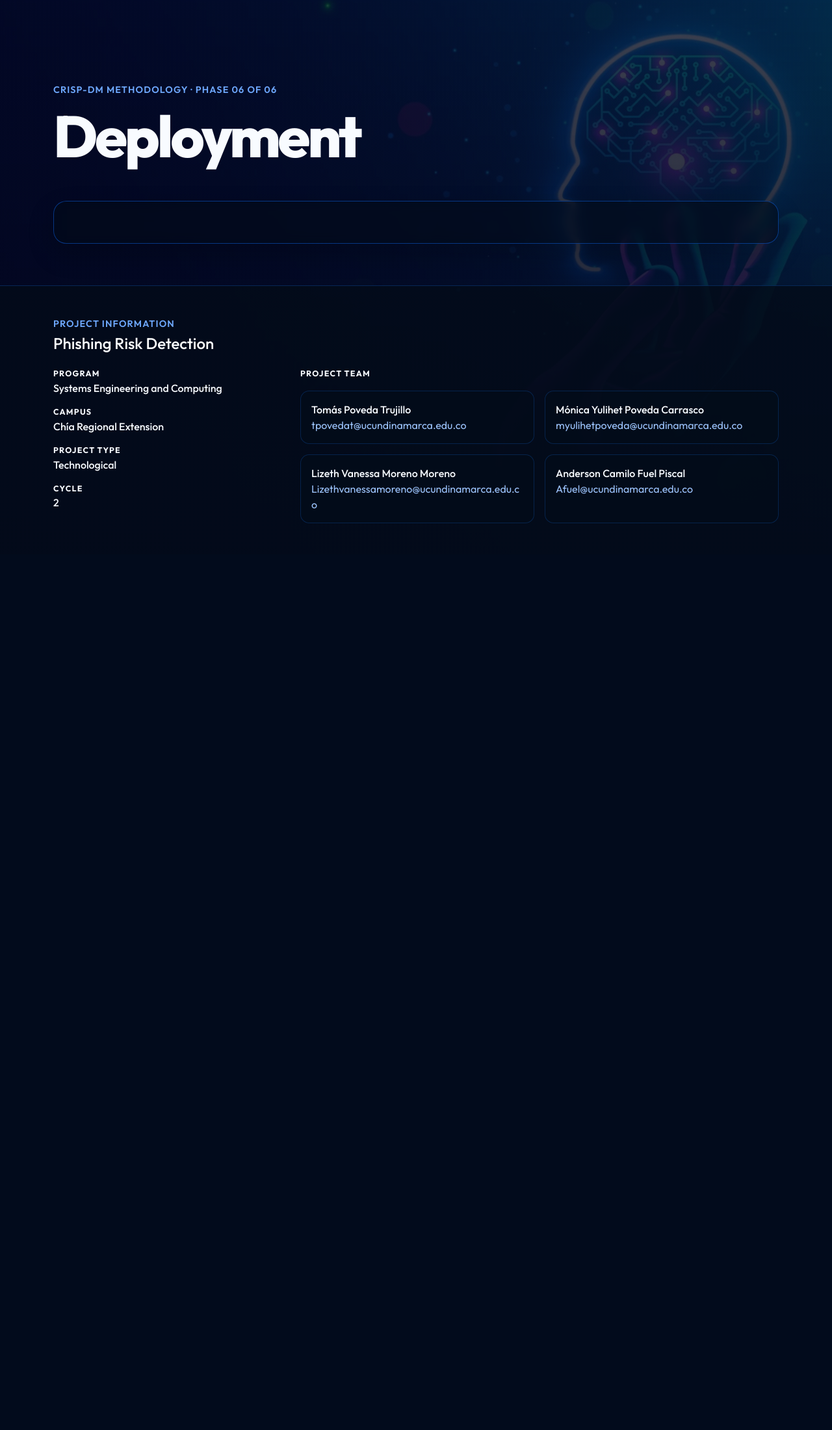
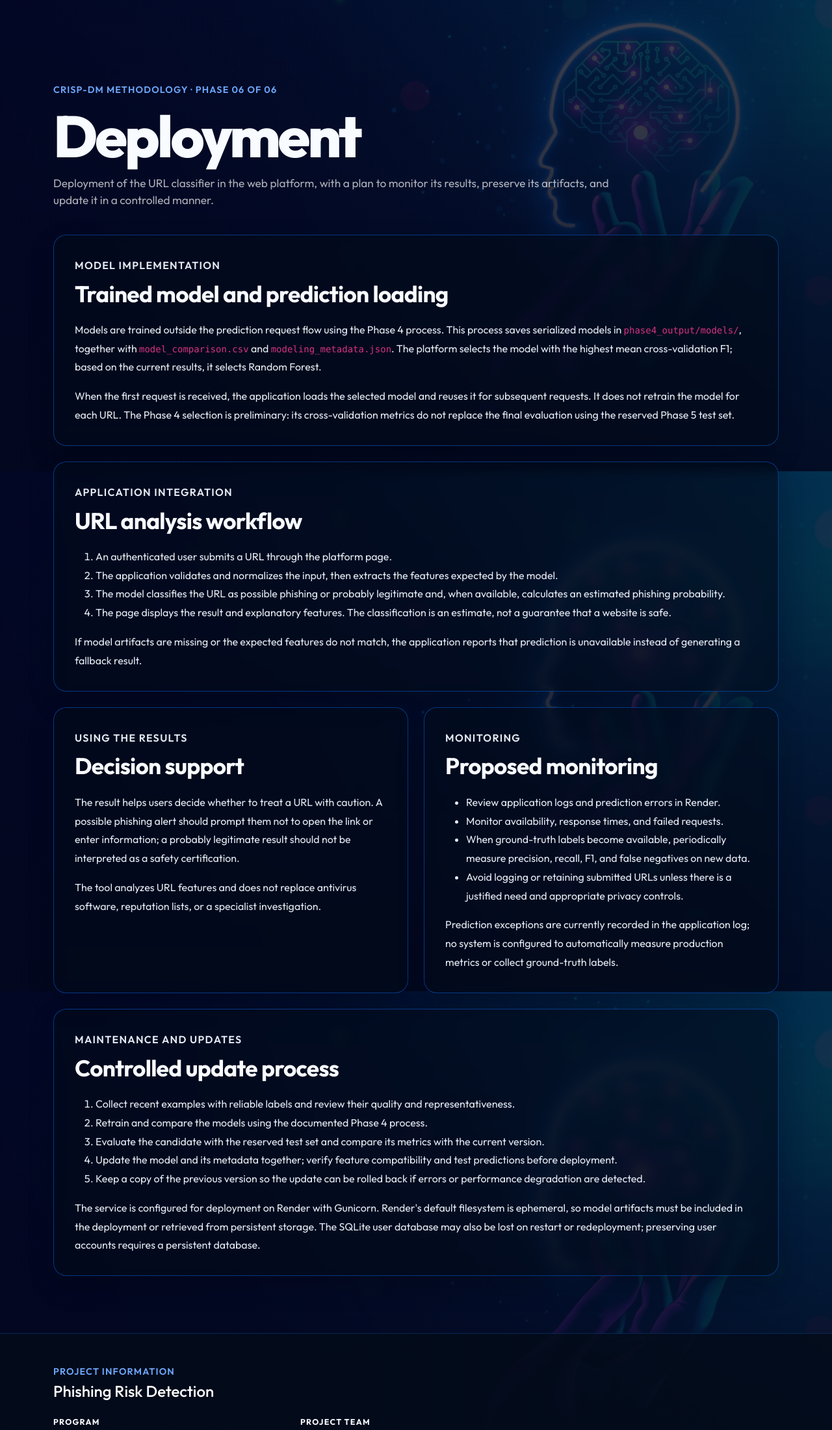
Before and after one commit to MonicaPoveda/Proyecto_MachineL, a Flask app: page /methodology/deployment/ in a window 1280 px wide. Shown: the part 75-2275 px from the top of the page at 65% size. Before the commit the page ends 880 px from the top, so only its background shows below. Run offline with Flask 3, Linux system fonts and the light colour scheme.

Commit message:
Add deployment phase documentation

```diff
--- a/templates/methodology/deployment.html
+++ b/templates/methodology/deployment.html
@@ -7,11 +7,105 @@
     <div class="container">
         <p class="eyebrow mb-3">CRISP-DM Methodology · Phase 06 of 06</p>
         <h1 class="mb-3">Deployment</h1>
+        <p class="research-intro mb-0">
+            Deployment of the URL classifier in the web platform, with a plan to monitor
+            its results, preserve its artifacts, and update it in a controlled manner.
+        </p>
     </div>
 </section>
+
 <section class="content-section pt-3">
     <div class="container">
-        <div class="info-card" aria-label="Deployment phase content template"></div>
+        <article class="info-card mb-4">
+            <p class="eyebrow mb-2">Model implementation</p>
+            <h2 class="h3">Trained model and prediction loading</h2>
+            <p>
+                Models are trained outside the prediction request flow using the Phase 4
+                process. This process saves serialized models in
+                <code>phase4_output/models/</code>, together with
+                <code>model_comparison.csv</code> and <code>modeling_metadata.json</code>.
+                The platform selects the model with the highest mean cross-validation F1;
+                based on the current results, it selects Random Forest.
+            </p>
+            <p class="mb-0">
+                When the first request is received, the application loads the selected
+                model and reuses it for subsequent requests. It does not retrain the model
+                for each URL. The Phase 4 selection is preliminary: its cross-validation
+                metrics do not replace the final evaluation using the reserved Phase 5
+                test set.
+            </p>
+        </article>
+
+        <article class="info-card mb-4">
+            <p class="eyebrow mb-2">Application integration</p>
+            <h2 class="h3">URL analysis workflow</h2>
+            <ol class="mb-0">
+                <li>An authenticated user submits a URL through the platform page.</li>
+                <li>The application validates and normalizes the input, then extracts the features expected by the model.</li>
+                <li>The model classifies the URL as possible phishing or probably legitimate and, when available, calculates an estimated phishing probability.</li>
+                <li>The page displays the result and explanatory features. The classification is an estimate, not a guarantee that a website is safe.</li>
+            </ol>
+            <p class="mt-3 mb-0">
+                If model artifacts are missing or the expected features do not match, the
+                application reports that prediction is unavailable instead of generating
+                a fallback result.
+            </p>
+        </article>
+
+        <div class="row g-4 mb-4">
+            <div class="col-12 col-lg-6">
+                <article class="info-card h-100">
+                    <p class="eyebrow mb-2">Using the results</p>
+                    <h2 class="h3">Decision support</h2>
+                    <p>
+                        The result helps users decide whether to treat a URL with caution.
+                        A possible phishing alert should prompt them not to open the link
+                        or enter information; a probably legitimate result should not be
+                        interpreted as a safety certification.
+                    </p>
+                    <p class="mb-0">
+                        The tool analyzes URL features and does not replace antivirus
+                        software, reputation lists, or a specialist investigation.
+                    </p>
+                </article>
+            </div>
+            <div class="col-12 col-lg-6">
+                <article class="info-card h-100">
+                    <p class="eyebrow mb-2">Monitoring</p>
+                    <h2 class="h3">Proposed monitoring</h2>
+                    <ul class="mb-0">
+                        <li>Review application logs and prediction errors in Render.</li>
+                        <li>Monitor availability, response times, and failed requests.</li>
+                        <li>When ground-truth labels become available, periodically measure precision, recall, F1, and false negatives on new data.</li>
+                        <li>Avoid logging or retaining submitted URLs unless there is a justified need and appropriate privacy controls.</li>
+                    </ul>
+                    <p class="mt-3 mb-0">
+                        Prediction exceptions are currently recorded in the application
+                        log; no system is configured to automatically measure production
+                        metrics or collect ground-truth labels.
+                    </p>
+                </article>
+            </div>
+        </div>
+
+        <article class="info-card mb-4">
+            <p class="eyebrow mb-2">Maintenance and updates</p>
+            <h2 class="h3">Controlled update process</h2>
+            <ol>
+                <li>Collect recent examples with reliable labels and review their quality and representativeness.</li>
+                <li>Retrain and compare the models using the documented Phase 4 process.</li>
+                <li>Evaluate the candidate with the reserved test set and compare its metrics with the current version.</li>
+                <li>Update the model and its metadata together; verify feature compatibility and test predictions before deployment.</li>
+                <li>Keep a copy of the previous version so the update can be rolled back if errors or performance degradation are detected.</li>
+            </ol>
+            <p class="mb-0">
+                The service is configured for deployment on Render with Gunicorn. Render's
+                default filesystem is ephemeral, so model artifacts must be included in
+                the deployment or retrieved from persistent storage. The SQLite user
+                database may also be lost on restart or redeployment; preserving user
+                accounts requires a persistent database.
+            </p>
+        </article>
     </div>
 </section>
 {% endblock %}
```
